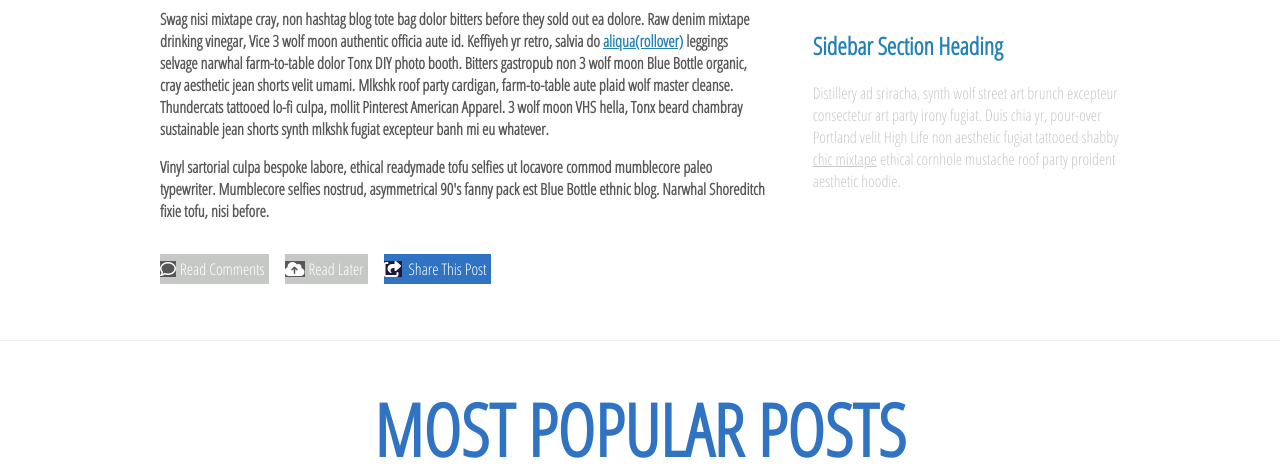
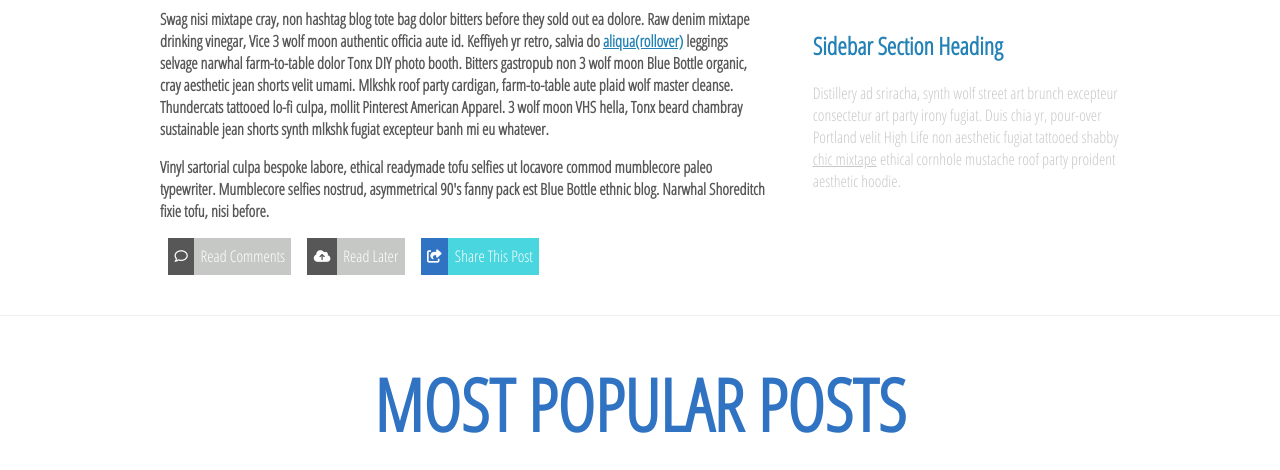
Before and after one commit to willpac828/06-surf-and-paddle, a plain HTML site: page public/index.html in a window 1280 px wide. Shown: the part 882-1352 px from the top of the page. Drawn offline with nearby package versions, Linux system fonts and the light colour scheme; files that its build step writes are made by us from their sources; a script that the page names is missing.

Commit message:
Finally figured out my buttons

```diff
--- a/app/styles/_article__left.scss
+++ b/app/styles/_article__left.scss
@@ -80,33 +80,48 @@ $c-navy: #1c1745;
   text-decoration: underline;
 }
 
+// button stuff
+
 .button-bar {
   display: flex;
+}
 
-  > * + * {
-    margin-left: 1rem;
+.button {
+  display: flex;
+  align-items: center;
+  margin: 0 0.5rem;
+  padding: 0;
+  border: 0;
+
+
+  &-icon--grey {
+    padding: 0.4rem;
+    background-color: $c-dark-grey;
+    color: $c-white;
+    line-height: 1.5rem;
   }
 
-  &__btn {
-    padding: 0.25rem;
+  &-text--grey {
+    padding: 0.4rem;
     background-color: $c-grey-text;
     color: $c-white;
+    font-size: 1rem;
+    line-height: 1.5rem;
   }
+
+  &-icon--blue {
+    padding: 0.4rem;
+    background-color: $c-primary;
+    color: $c-white;
+    line-height: 1.5rem;
+  }
+
+  &-text--blue {
+    padding: 0.4rem;
+    background-color: $c-aside;
+    color: $c-white;
+    font-size: 1rem;
+    line-height: 1.5rem;
+  }
+
 }
-
-.blue {
-  background-color: $c-primary;
-}
-
-.dark {
-  background-color: $c-dark-grey;
-}
-
-.fa {
-  margin-right: 0.25rem;
-  margin-left: -0.25rem;
-}
-
-.navy {
-  background-color: $c-navy;
-}
--- a/public/index.html
+++ b/public/index.html
@@ -65,10 +65,19 @@
               before.
             </p>
             <div class="button-bar">
-              <p class="button-bar__btn"><i class="fa fa-comment-o dark" aria-hidden="true"></i>Read Comments</p>
-              <p class="button-bar__btn"><i class="fa fa-cloud-upload dark" aria-hidden="true"></i>Read Later</p>
-              <p class="button-bar__btn blue"><i class="fa fa-share-square navy" aria-hidden="true"></i>
-Share This Post</p>
+
+              <button class="button">
+                <span class="button-icon--grey fa fa-comment-o dark" aria-hidden="true"></span>
+                <span class="button-text--grey">Read Comments</span>
+              </button>
+              <button class="button">
+                <span class="button-icon--grey fa fa-cloud-upload dark" aria-hidden="true"></span>
+                <span class="button-text--grey">Read Later</span>
+              </button>
+              <button class="button">
+                <span class="button-icon--blue fa fa-share-square navy" aria-hidden="true"></span>
+                <span class="button-text--blue">Share This Post</span>
+              </button>
             </div>
           </div>
         </article>
```
